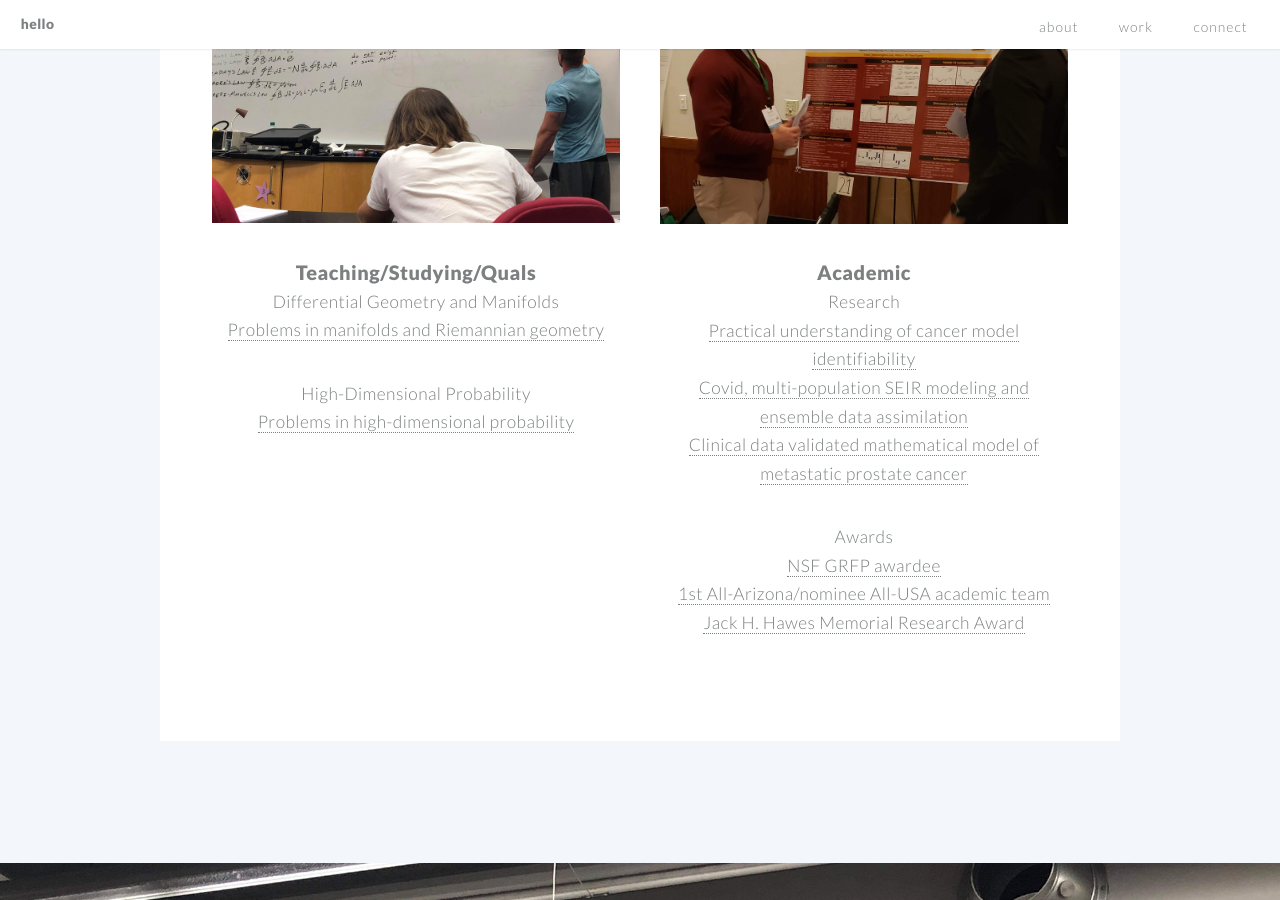
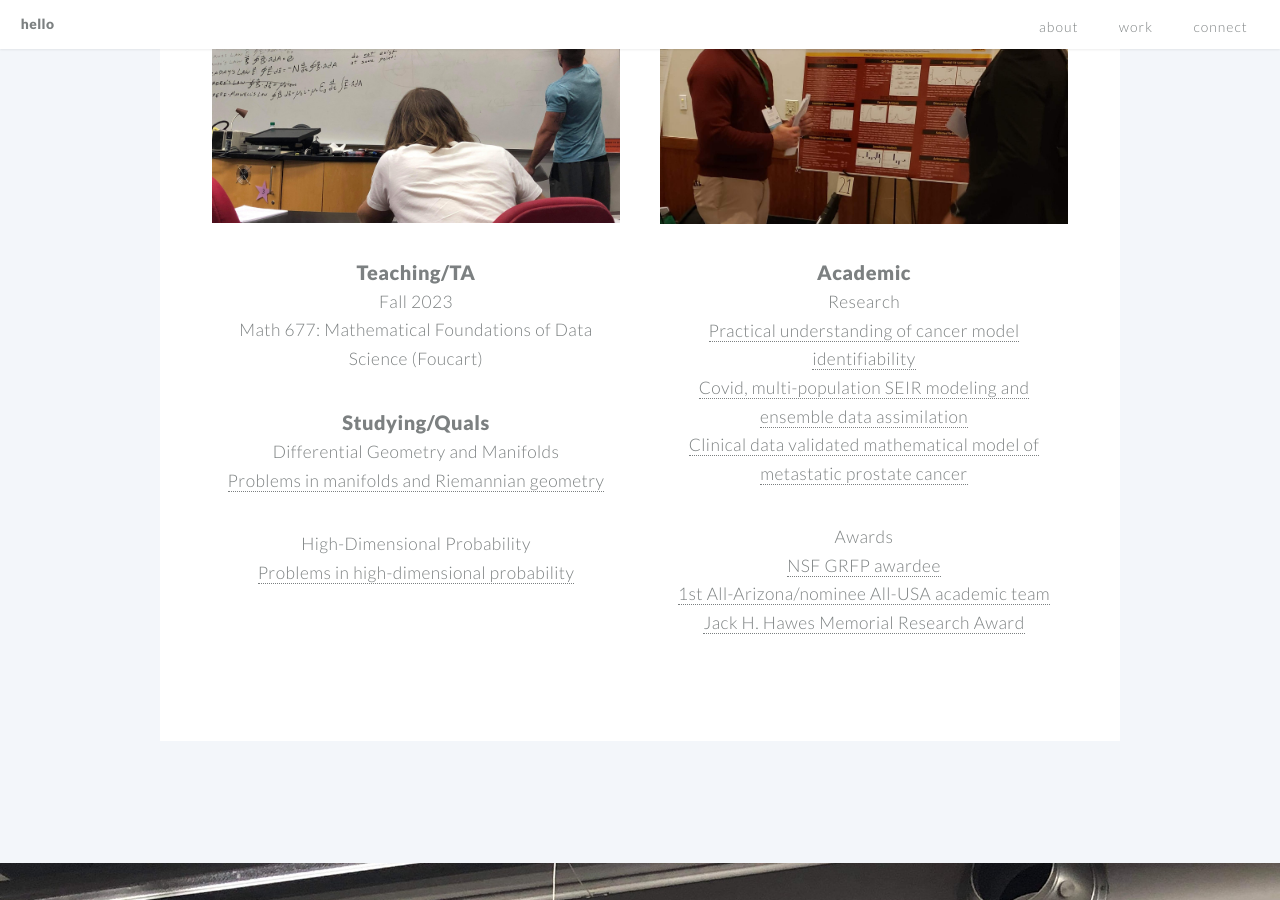
Before and after one commit to jben33/jben33.github.io, a Jekyll site: the page built from index.md, in a window 1280 px wide and 900 px high, scrolled down 3532 px. Built offline with Jekyll 4.4.1, drawn with Linux system fonts in a browser that asks for light colours.

Commit message:
Update example4.html

```diff
--- a/_includes/example4.html
+++ b/_includes/example4.html
@@ -1,4 +1,11 @@
-<h1>Teaching/Studying/Quals </h1>
+<h1>Teaching/TA </h1>
+
+<ul> Fall 2023
+    <li>Math 677: Mathematical Foundations of Data Science (Foucart)</li>
+</ul>
+
+
+<h1>Studying/Quals </h1>
 
 
 <ul> Differential Geometry and Manifolds
```
